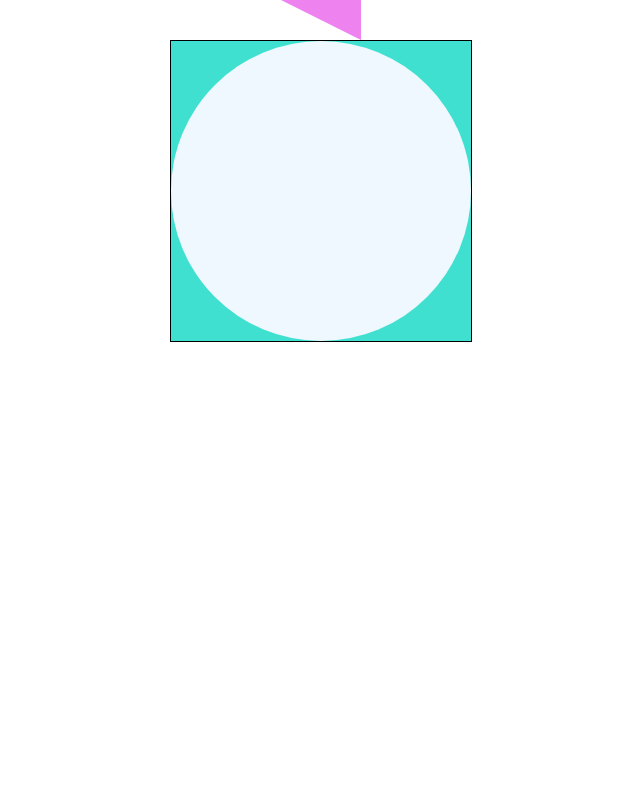
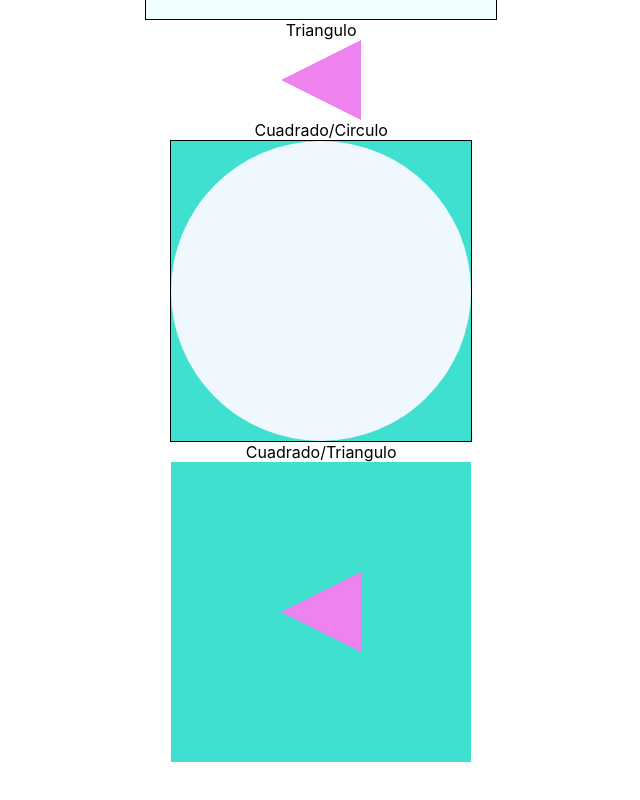
Before and after one commit to Mons1214/My-second-app-with-react, a React (Create React App) app: page / in a window 1280 px wide. Shown: the part 1370-2170 px from the top of the page, without its empty margins (306-946 px from the left). Built offline with nearby package versions, Linux system fonts and the light colour scheme.

Commit message:
Add components and styles to the App.jsx component

```diff
--- a/src/App.jsx
+++ b/src/App.jsx
@@ -40,25 +40,30 @@ function App() {
       <Bartext></Bartext>
 
       <CustomCarrucel data={Postres}></CustomCarrucel>
+      Cuadrado
       <Box sx={{
         border: "1px solid",
         width: "300px",
         height: "300px",
-        backgroundColor: "turquoise"
+        backgroundColor: "antiquewhite"
       }} ></Box>
+
+      Circulo
       <Box sx={{
         width: "200px",
         height: "200px",
         borderRadius: "50%",
-        backgroundColor: "turquoise"
+        backgroundColor: "aqua"
       }} />
+      Rectangulo
       <Box sx={{
         border: "1px solid",
         width: "350px",
         height: "100px",
         backgroundColor: "azure"
+      }}></Box>
 
-      }}></Box>
+      Triangulo
       <Box sx={{
         width: "0",
         height: "0",
@@ -66,24 +71,42 @@ function App() {
         borderRight: "80px solid violet",
         borderBottom: "40px solid transparent"
       }} />
+
+      Cuadrado/Circulo
       <Box sx={{
         border: "1px solid",
         width: "300px",
         height: "300px",
         backgroundColor: "turquoise",
-        display:"flex",
-        alignItems:"center",
-        justifyContent:"center"
+        display: "flex",
+        alignItems: "center",
+        justifyContent: "center"
       }} >
         <Box sx={{
           borderRadius: "50%",
           width: "100%",
           height: "100%",
           backgroundColor: "aliceblue",
-
         }} />
       </Box>
-    </Box >
+      Cuadrado/Triangulo
+      <Box sx={{
+        width: "300px",
+        height: "300px",
+        backgroundColor: "turquoise",
+        display: "flex",
+        alignItems: "center",
+        justifyContent: "center"
+      }} >
+        <Box sx={{
+          width: "0",
+          height: "0",
+          borderTop: "40px solid transparent",
+          borderRight: "80px solid violet",
+          borderBottom: "40px solid transparent"
+        }} />
+      </Box>
+    </Box>
   );
 }
 
```
